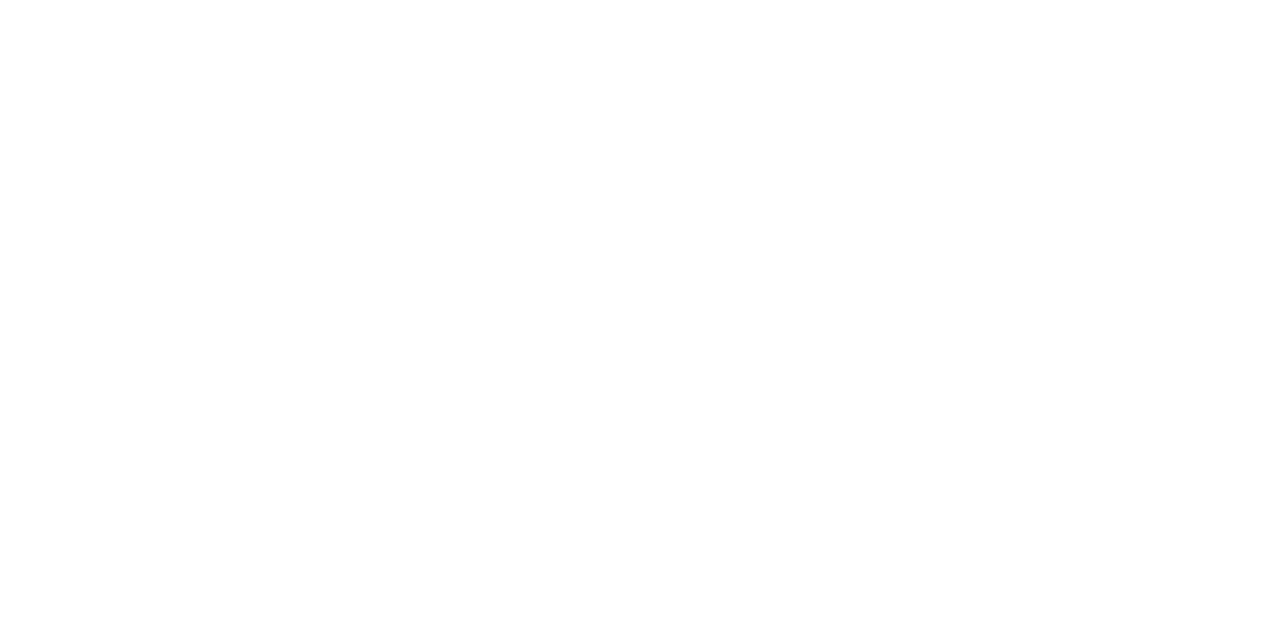
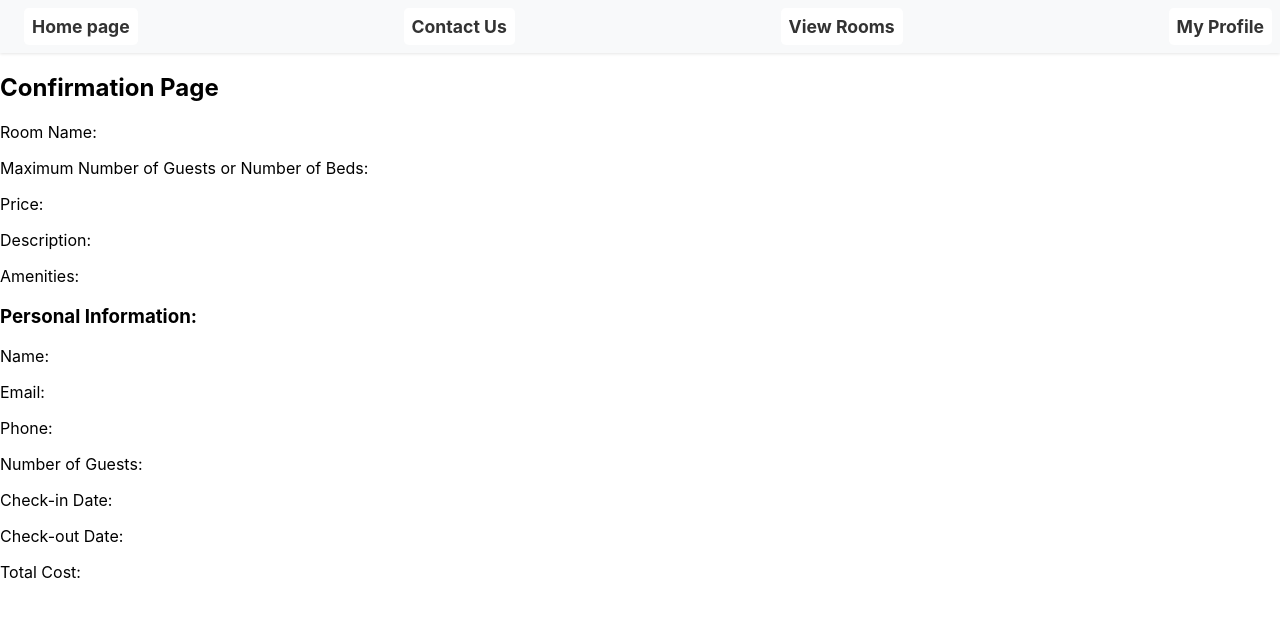
Before and after one commit to paneleon/comp231-001-Team-2-andrea, a React (Create React App) app in the folder hotel-system/: page /confirmation in a window 1280 px wide. Before the commit this address had no page. Shown: the top 618 px of the page. Built offline with nearby package versions, Linux system fonts and the light colour scheme.

Commit message:
added confirmation and booking pages with respective routes

```diff
--- a/hotel-system/src/App.css
+++ b/hotel-system/src/App.css
@@ -81,6 +81,7 @@
   flex-direction: column;
   max-width: 460px;
   margin: 0 auto;
+  margin-top: 30px;
 }
 
 .contactdetails {
@@ -132,6 +133,7 @@
   align-items: center;
   justify-content: center;
   height: 100%;
+  margin-top: 30px;
 }
 
 
@@ -203,3 +205,28 @@
 .profilepage li span {
   display: inline-block;
 }
+
+
+/* IMG */
+img{
+  width: 400px;
+}
+
+/* VIEW ROOM */
+.room-list {
+  text-align: left;
+  margin-left: 50px;
+  margin-top: 20px;
+}
+
+
+.view-room {
+  margin-bottom: 30px;
+}
+
+
+/* FILTER  */
+.filter {
+  margin-top: 30px;
+  margin-left: 50px;
+}
--- a/hotel-system/src/App.js
+++ b/hotel-system/src/App.js
@@ -2,8 +2,10 @@
 import ContactUs from './ContactUs';
 import ViewRooms from './ViewRooms';
 import MyProfile from './MyProfile';
-import {BrowserRouter  as Router, Routes, Route, Link} from 'react-router-dom';
+import {BrowserRouter  as Router, Routes, Route} from 'react-router-dom';
 import Payment from './Payment';
+import Confirmation from './Confirmation';
+import BookRoom from './BookRoom';
 
 function App() {
   return (
@@ -15,6 +17,8 @@
           <Route path="/view-rooms" element={<ViewRooms/>} />
           <Route path="/my-profile" element={<MyProfile/>} />
           <Route path="/payment" element={<Payment/>} />
+          <Route path="/confirmation" element={<Confirmation/>} />
+          <Route path="/book-room" element={<BookRoom/>}/>
         </Routes>
       </Router>
     </>
--- /dev/null
+++ b/hotel-system/src/BookRoom.js
@@ -0,0 +1,75 @@
+import React, { useState } from 'react';
+import { useNavigate } from 'react-router-dom';
+
+function BookRoom() {
+  const [roomName, setRoomName] = useState('');
+  const [image, setImage] = useState('');
+  const [checkInDate, setCheckInDate] = useState('');
+  const [checkOutDate, setCheckOutDate] = useState('');
+  const [description, setDescription] = useState('');
+  const [amenities, setAmenities] = useState('');
+  const [numGuests, setNumGuests] = useState('');
+  const [name, setName] = useState('');
+  const [email, setEmail] = useState('');
+  const [phone, setPhone] = useState('');
+  const [totalCost, setTotalCost] = useState('');
+
+  const navigate = useNavigate();
+
+  const handleSubmit = (event) => {
+    event.preventDefault();
+    navigate('/payment');
+
+  }
+
+  return (
+    <div className="book-room-page">
+      <h2>{roomName}</h2>
+      <img src={image} alt={roomName} />
+      <form onSubmit={handleSubmit}>
+        <div className="booking-info">
+          <h3>Booking Information:</h3>
+          <div className="booking-field">
+            <label htmlFor="checkInDate">Check-in Date:</label>
+            <input type="date" id="checkInDate" name="checkInDate" value={checkInDate} onChange={(e) => setCheckInDate(e.target.value)} required />
+          </div>
+          <div className="booking-field">
+            <label htmlFor="checkOutDate">Check-out Date:</label>
+            <input type="date" id="checkOutDate" name="checkOutDate" value={checkOutDate} onChange={(e) => setCheckOutDate(e.target.value)} required />
+          </div>
+        </div>
+        <div className="room-details">
+          <h3>Room Details:</h3>
+          <p>{description}</p>
+          <p>Amenities: {amenities}</p>
+        </div>
+        <div className="personal-info">
+          <h3>Personal Information:</h3>
+          <div className="personal-field">
+            <label htmlFor="name">Name:</label>
+            <input type="text" id="name" name="name" value={name} onChange={(e) => setName(e.target.value)} required />
+          </div>
+          <div className="personal-field">
+            <label htmlFor="email">Email:</label>
+            <input type="email" id="email" name="email" value={email} onChange={(e) => setEmail(e.target.value)} required />
+          </div>
+          <div className="personal-field">
+            <label htmlFor="phone">Phone:</label>
+            <input type="tel" id="phone" name="phone" value={phone} onChange={(e) => setPhone(e.target.value)} required />
+          </div>
+          <div className="personal-field">
+            <label htmlFor="numGuests">Number of Guests:</label>
+            <input type="number" id="numGuests" name="numGuests" min="1" max="4" value={numGuests} onChange={(e) => setNumGuests(e.target.value)} required />
+          </div>
+          <div className="personal-field">
+            <label htmlFor="totalCost">Total Cost:</label>
+            <input type="text" id="totalCost" name="totalCost" value={totalCost} onChange={(e) => setTotalCost(e.target.value)} readOnly />
+          </div>
+        </div>
+        <button type="submit">Book Room</button>
+        </form>
+    </div>
+  )
+}
+
+export default BookRoom;
--- /dev/null
+++ b/hotel-system/src/Confirmation.js
@@ -0,0 +1,40 @@
+import React, { useState } from 'react';
+import Nav from './Nav';
+
+function Confirmation(props) {
+  const [name, setName] = useState('');
+  const [email, setEmail] = useState('');
+  const [phone, setPhone] = useState('');
+  const [numGuests, setNumGuests] = useState('');
+  const [checkInDate, setCheckInDate] = useState('');
+  const [checkOutDate, setCheckOutDate] = useState('');
+  const [totalCost, setTotalCost] = useState('');
+
+  return (
+    <>
+    <Nav/>
+    <div className="confirmation-page">
+      <h2>Confirmation Page</h2>
+      <div className="booking-details">
+        <p>Room Name: {props.roomName}</p>
+        <p>Maximum Number of Guests or Number of Beds: {props.maxGuestsOrBeds}</p>
+        <p>Price: {props.price}</p>
+        <p>Description: {props.description}</p>
+        <p>Amenities: {props.amenities}</p>
+      </div>
+      <div className="personal-info">
+      <h3>Personal Information:</h3>
+        <p>Name: {name}</p>
+        <p>Email: {email}</p>
+        <p>Phone: {phone}</p>
+        <p>Number of Guests: {numGuests}</p>
+        <p>Check-in Date: {checkInDate}</p>
+        <p>Check-out Date: {checkOutDate}</p>
+        <p>Total Cost: {totalCost}</p>
+      </div>
+    </div>
+    </>
+  );
+}
+
+export default Confirmation;
--- a/hotel-system/src/Home.js
+++ b/hotel-system/src/Home.js
@@ -1,8 +1,5 @@
 import './App.css';
 import React from 'react';
-import ContactUs from './ContactUs';
-import ViewRooms from './ViewRooms';
-import MyProfile from './MyProfile';
 import Nav from './Nav';
 
 
--- a/hotel-system/src/Payment.js
+++ b/hotel-system/src/Payment.js
@@ -1,5 +1,6 @@
 import React from "react";
 import Nav from "./Nav";
+import {Link} from "react-router-dom";
 
 function Payment() {
 
@@ -32,8 +33,9 @@
                 CVV:
                 <input type="text" name="cvv" />
             </label>
-
+        <Link to={"/confirmation"}>
             <button type="submit">Confirm Payment</button>
+        </Link>
         </form>
         </>
     )
--- a/hotel-system/src/ViewRooms.js
+++ b/hotel-system/src/ViewRooms.js
@@ -1,22 +1,7 @@
 import './App.css';
 import React, { useState } from 'react';
 import Nav from './Nav';
-
-function RoomBox(props) {
-    const { imgSrc, beds, price, description, amenities } = props;
-    return (
-      <div className='room-box'>
-        <img src={imgSrc} alt='room' />
-        <div className='room-details'>
-          <p>Beds: {beds}</p>
-          <p>Price: {price}</p>
-          <p>Description: {description}</p>
-          <p>Amenities: {amenities.join(', ')}</p>
-        </div>
-        <button className='view-room-button'>View Room</button>
-      </div>
-    );
-  }
+import {Link} from 'react-router-dom';
 
   function ViewRooms() {
     const [selectedBeds, setSelectedBeds] = useState('');
@@ -48,7 +33,7 @@
     // sample room data
     const rooms = [
       {
-        imgSrc: 'https://via.placeholder.com/150',
+        imgSrc: 'https://media.istockphoto.com/id/627892060/photo/hotel-room-suite-with-view.jpg?s=612x612&w=0&k=20&c=YBwxnGH3MkOLLpBKCvWAD8F__T-ypznRUJ_N13Zb1cU=',
         beds: 1,
         price: '$100',
         description: 'Lorem ipsum dolor sit amet',
@@ -157,13 +142,17 @@
       <div className='room-list'>
         {filteredRooms.map((room) => (
           <div className='room' key={room.id}>
-            <img src={room.image} alt={`Room ${room.id}`} />
+            <img src="https://media.istockphoto.com/id/627892060/photo/hotel-room-suite-with-view.jpg?s=612x612&w=0&k=20&c=YBwxnGH3MkOLLpBKCvWAD8F__T-ypznRUJ_N13Zb1cU=" alt={`Room ${room.id}`} />
             <h2>Room {room.id}</h2>
             <p>Beds: {room.beds}</p>
             <p>Price: ${room.price}/night</p>
             <p>{room.description}</p>
             <p>Amenities: {room.amenities.join(', ')}</p>
-            <button>View Room</button>
+            <Link to='/book-room'>
+              <div className='view-room'>
+                <button>View Room</button>
+              </div>
+            </Link>
           </div>
         ))}
       </div>
```
Also changed, not shown: hotel-system/src/ViewReceipt.js (deleted).
